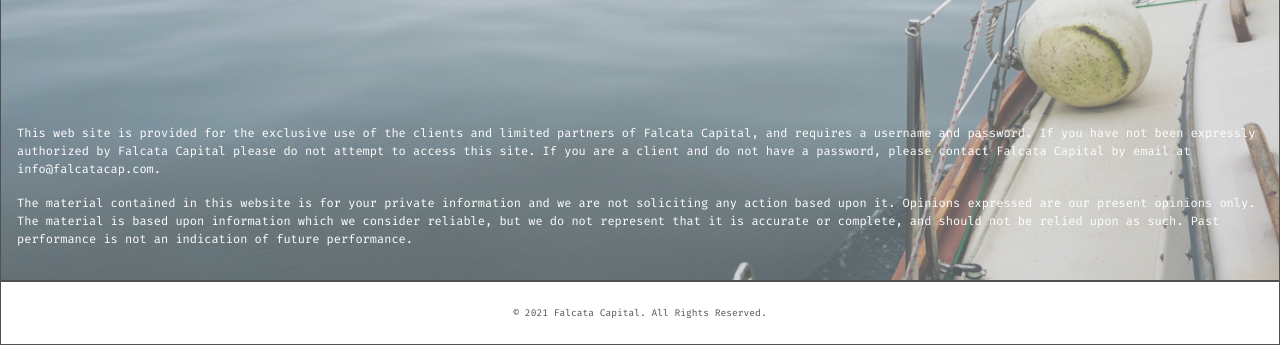
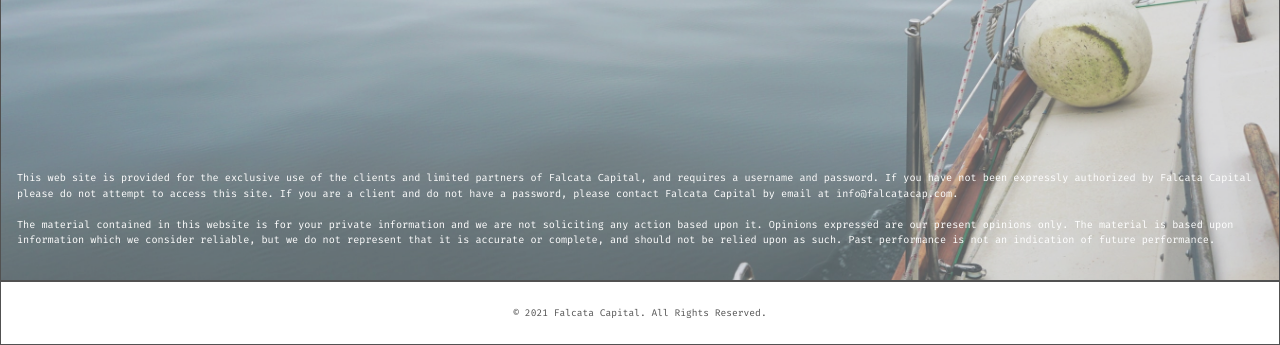
Before and after one commit to christinecardoso/falcatacapital, a plain HTML site: page index.html in a window 1280 px wide. Shown: the part 455-800 px from the top of the page. Drawn offline with Linux system fonts and the light colour scheme.

Commit message:
fontsize

```diff
--- a/index.html
+++ b/index.html
@@ -152,11 +152,11 @@
           <span class="byline author vcard sr-only"><span rel="author" class="fn">Falcata Capital</span></span>
           <time class="date updated sr-only" datetime="2019-07-13T22:04:45-0400">July 13, 2019</time>
         </main>
-                    <div class="col-auto text-white py-3 px-3 mx-auto">
-              <p>This web site is provided for the exclusive use of the clients and limited partners of Falcata Capital, and requires a username and password. If you have not been expressly authorized by Falcata Capital please do not attempt to access this site. If you are a client and do not have a password, please contact Falcata Capital by email at info@falcatacap.com.</p>
+        <div class="col-auto text-white py-3 px-3 mx-auto" style="font-size:0.85em;">
+          <p>This web site is provided for the exclusive use of the clients and limited partners of Falcata Capital, and requires a username and password. If you have not been expressly authorized by Falcata Capital please do not attempt to access this site. If you are a client and do not have a password, please contact Falcata Capital by email at info@falcatacap.com.</p>
 
-              <p>The material contained in this website is for your private information and we are not soliciting any action based upon it. Opinions expressed are our present opinions only. The material is based upon information which we consider reliable, but we do not represent that it is accurate or complete, and should not be relied upon as such. Past performance is not an indication of future performance.</p>
-            </div>
+          <p>The material contained in this website is for your private information and we are not soliciting any action based upon it. Opinions expressed are our present opinions only. The material is based upon information which we consider reliable, but we do not represent that it is accurate or complete, and should not be relied upon as such. Past performance is not an indication of future performance.</p>
+        </div>
         <footer class="todo-jekicker-footer text-center footer w-100">
           <div class="row justify-content-center contact-container no-gutters text-left px-3 px-md-0">
           <!--
```
